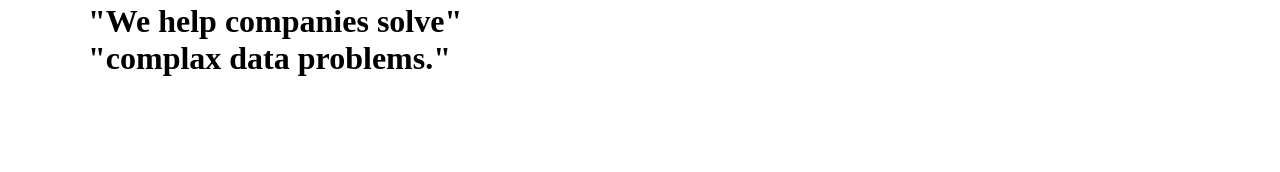
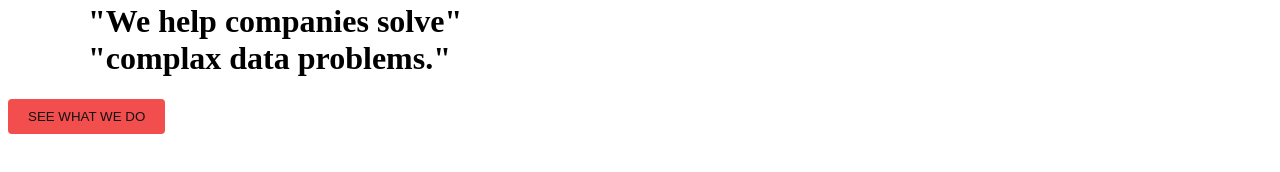
Before and after one commit to mukkiswami/iq-software-services0101, a plain HTML site: page index.html in a window 1280 px wide. Shown: the part 330-502 px from the top of the page. Drawn offline with Linux system fonts and the light colour scheme.

Commit message:
Deployment

```diff
--- a/index.html
+++ b/index.html
@@ -36,6 +36,7 @@
                 "complax data problems."
             </h1>
         </span>
+        <button class="animated-button">SEE WHAT WE DO</button>
     </main>
 </body>
 </html>
--- a/styles.css
+++ b/styles.css
@@ -62,3 +62,37 @@ nav {
   .tab-button:hover .popup {
     display: block;
   }
+
+  .animated-button {
+    display: inline-block;
+    padding: 10px 20px;
+    background-color: #f34e4e;
+    color: #111111;
+    border: none;
+    border-radius: 4px;
+    cursor: pointer;
+    position: relative;
+    overflow: hidden;
+    transition: transform 0.3s;
+  }
+
+  .animated-button::before {
+    content: "";
+    position: absolute;
+    top: 100%;
+    left: 0;
+    width: 100%;
+    height: 100%;
+    background-color: rgba(0, 0, 0, 0.1);
+    opacity: 0;
+    transition: opacity 0.3s, transform 0.3s;
+  }
+
+  .animated-button:hover {
+    transform: translateY(-5px);
+  }
+
+  .animated-button:hover::before {
+    opacity: 1;
+    transform: translateY(-100%);
+  }
```
